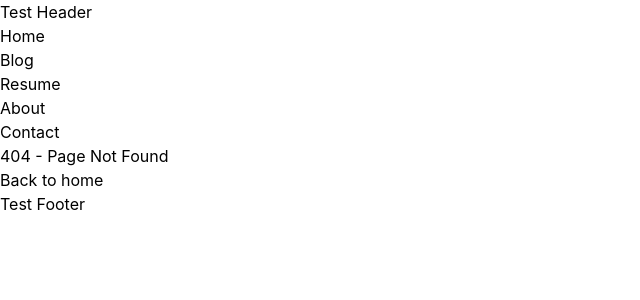
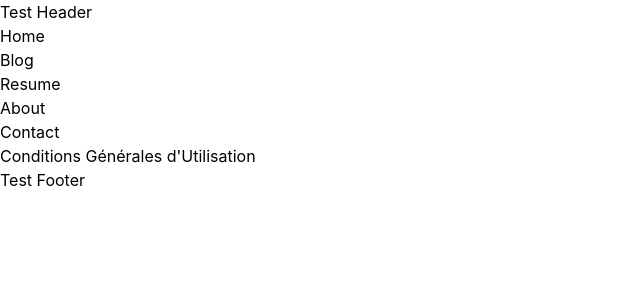
Before and after one commit to gBoole01/g-boole-01, a Next.js app: page /terms-and-conditions in a window 1280 px wide. Before the commit this address had no page. Shown: the top 300 px of the page, without its empty margins (0-640 px from the left). Built offline with nearby package versions, Linux system fonts and the light colour scheme.

Commit message:
feat: implement terms-and-conditions page

```diff
--- /dev/null
+++ b/src/pages/terms-and-conditions.tsx
@@ -0,0 +1,10 @@
+import type { NextPage } from 'next';
+import Layout from '../components/layout';
+
+const TermsAndConditions: NextPage = () => (
+    <Layout>
+      <h1>Conditions Générales d'Utilisation</h1>
+    </Layout>
+  )
+
+export default TermsAndConditions
```
